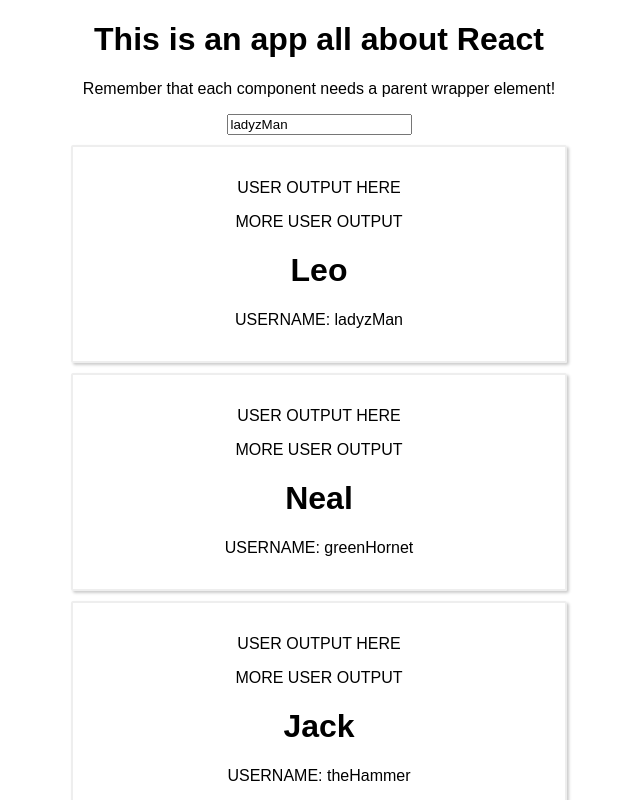
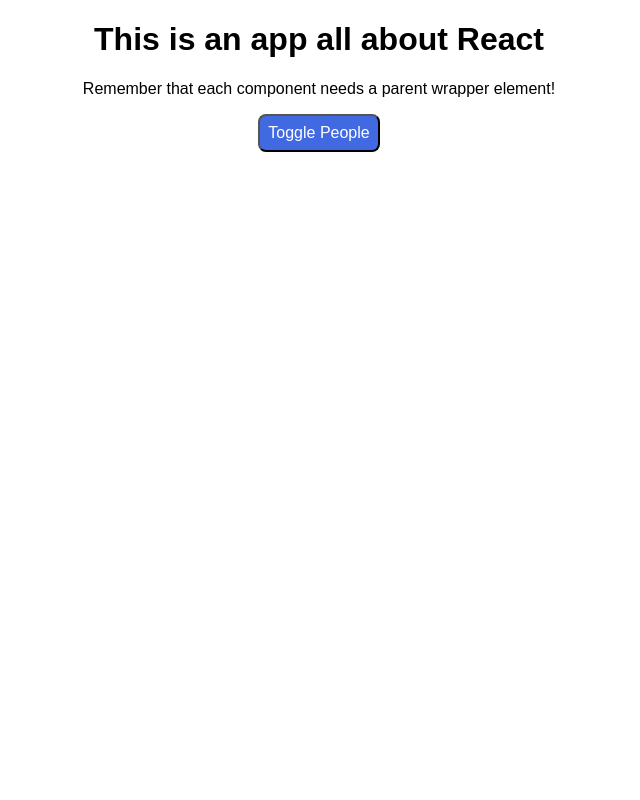
Before and after one commit to T90allred/aboutReact, a React (Create React App) app in the folder about-react/: page / in a window 1280 px wide. Shown: the top 800 px of the page, without its empty margins (321-961 px from the left). Built offline with nearby package versions, Linux system fonts and the light colour scheme.

Commit message:
Added toggle button for people

```diff
--- a/about-react/src/App.js
+++ b/about-react/src/App.js
@@ -12,11 +12,7 @@
       { name: 'Jake', age: 22 },
       { name: 'Izzy', age: 22 }
     ],
-    userNames: [
-      { username: 'ladyzMan' },
-      { username: 'greenHornet' },
-      { username: 'theHammer' }
-    ]
+    showPersons: false
   }
 
   switchNameHandler = (newName) => {
@@ -42,14 +38,9 @@
     })
   }
 
-  usernameChangeHandler = (event) => {
-    this.setState({
-      userNames: [
-        { username: event.target.value },
-        { username: '...' },
-        { username: '...' }
-      ]
-    })
+  togglePersonsHandler = () => {
+    const doeShow = this.state.showPersons;
+    this.setState({showPersons: !doeShow});
   }
 
   render() {
@@ -68,22 +59,12 @@
       <div className="App">
         <h1>This is an app all about React</h1>
         <p>Remember that each component needs a parent wrapper element!</p>
-        <UserInput
-          username={this.state.userNames[0].username}
-          change={this.usernameChangeHandler} />
-        <UserOutput
-          name='Leo'
-          newName={this.state.userNames[0].username}
-          change={this.usernameChangeHandler} />
-        <UserOutput
-          name='Neal'
-          newName={this.state.userNames[1].username} />
-        <UserOutput
-          name='Jack'
-          newName={this.state.userNames[2].username} />
         <button
           style={style}
-          onClick={ () => this.switchNameHandler('Maxy') }>Switch Name</button>
+          onClick={this.togglePersonsHandler}>Toggle People</button>
+        {
+          this.state.showPersons ?
+            <div >
               <Person
                 name={this.state.persons[0].name}
                 age={this.state.persons[0].age}
@@ -98,6 +79,8 @@
               <Person
                 name={this.state.persons[3].name}
                 age={this.state.persons[3].age}> Role: Host </Person>
+            </div> : null
+        }
       </div>
     );
     // manually done with React.createElement... the above jsx gets run just like the next line
--- a/about-react/src/UserInput/UserInput.js
+++ /dev/null
@@ -1,14 +0,0 @@
-import React from 'react';
-import './UserInput.css';
-
-const userInput = (props) => {
-    return (
-        <div>
-            <input type='text' value={props.username}
-            onChange={props.change} />
-        </div>
-    )
-}
-
-
-export default userInput;
--- a/about-react/src/UserOutput/UserOutput.css
+++ /dev/null
@@ -1,13 +0,0 @@
-.UserOutput{
-    border: 2px solid #eee;
-    border-radius: 2px;
-    width: 60%;
-    margin: 10px auto;
-    box-shadow: 2px 2px 3px #ccc;
-    padding: 16px;
-    text-align: center;
-}
-
-.name{
-    font-family: sans-serif;
-}
--- a/about-react/src/UserOutput/UserOutput.js
+++ /dev/null
@@ -1,15 +0,0 @@
-import React from 'react';
-import './UserOutput.css';
-
-const userOutput = (props) => {
-    return (
-        <div className='UserOutput'>
-            <p>USER OUTPUT HERE</p>
-            <p>MORE USER OUTPUT</p>
-            <h1>{props.name}</h1>
-            <p>USERNAME: <span className='name'> {props.newName} </span></p>
-        </div>
-    )
-}
-
-export default userOutput;
```
Also changed, not shown: about-react/src/UserInput/UserInput.css (deleted). Lines whose indentation alone changed are shown as unchanged.
